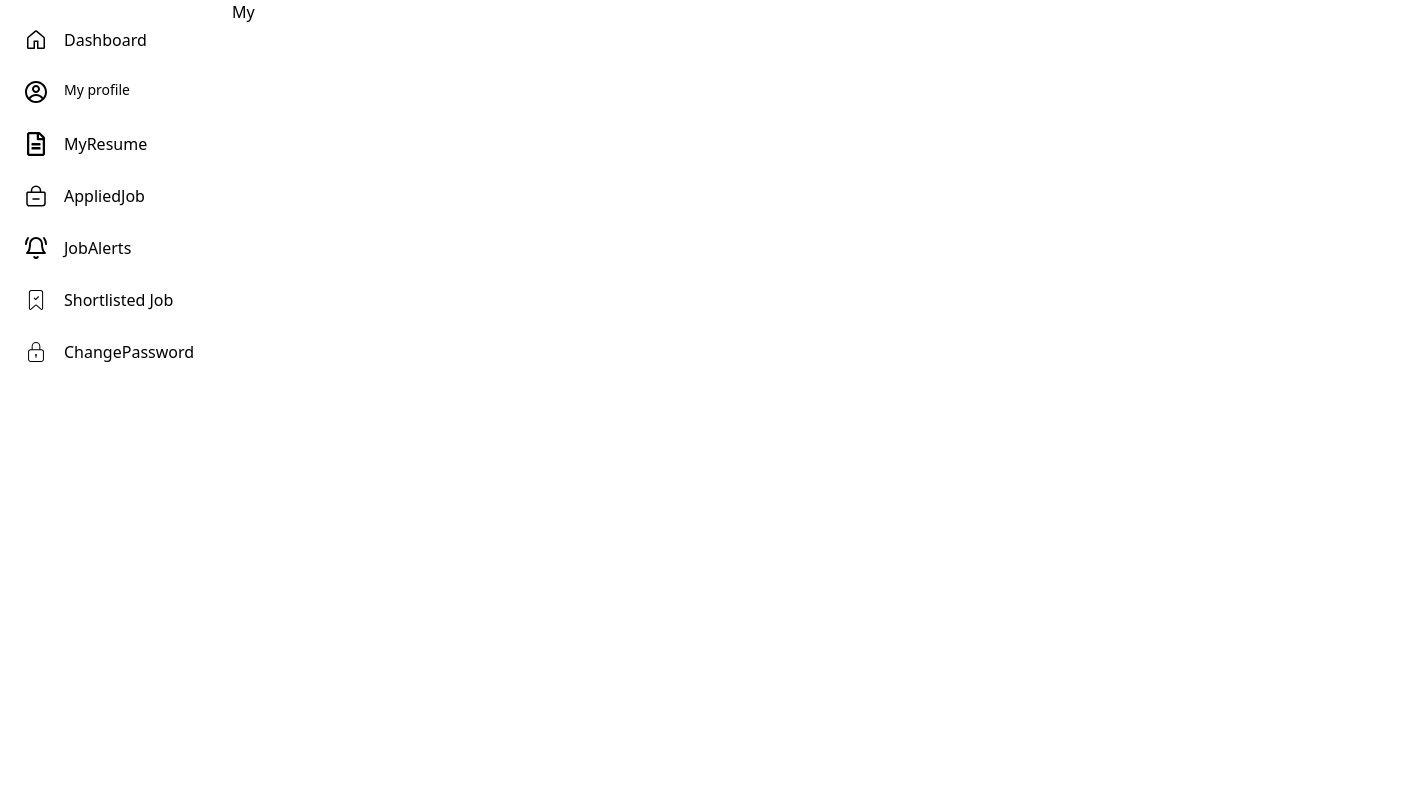
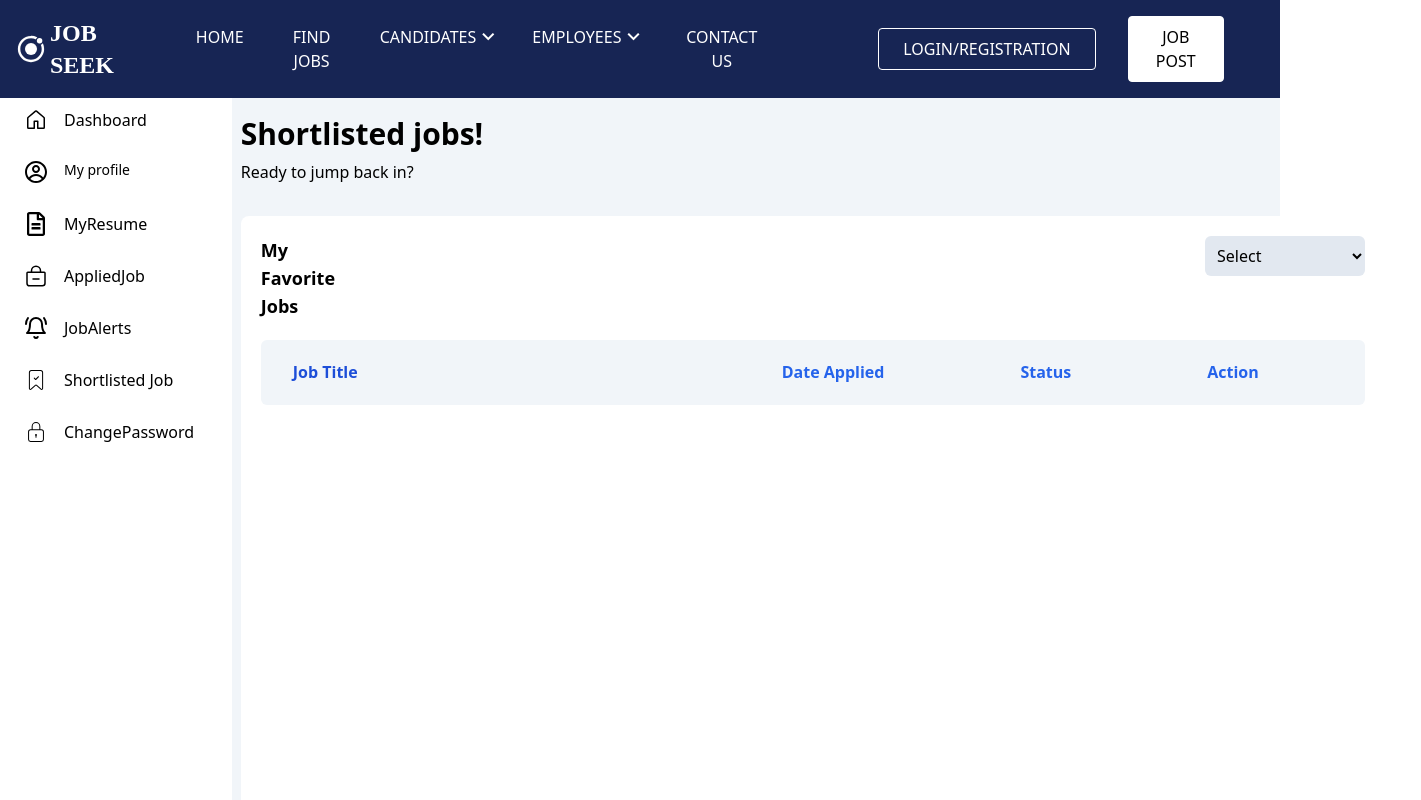
Before and after one commit to Rohandeep-Patra/Job-Portal, a React (Create React App) app in the folder Job Portal/frontend/: page /candidate-dash/candidateshort in a window 1280 px wide. Shown: the top 800 px of the page, 1421 px wide, since content can reach past the window. Built offline with nearby package versions, Linux system fonts and the light colour scheme.

Commit message:
shortlist update

```diff
--- a/Job Portal/frontend/src/Dashboard/CandidateDashboard/CandidateShort.jsx
+++ b/Job Portal/frontend/src/Dashboard/CandidateDashboard/CandidateShort.jsx
@@ -1,17 +1,85 @@
 import React from 'react'
 import CandidateSidebar from './CandidateSidebar'
+import Nav2 from '../../NavBar/Nav2'
+
+// loop
+
 
 function CandidateShort() {
   return (
     <>
-    <div className='flex'>
-      <div><CandidateSidebar /></div>
-      <div>
-        <h2 className=' inline h-[20px] w-[50px] font'>My </h2>
+      {/* ....NavBar....... */}
+      <div className='relative'>
+        <div className='absolute z-50'>
+          <Nav2 />
+        </div>
+
+        {/* sidebar */}
+        <div className=' mt-20 flex z-49 absolute w-full   bg-slate-100'>
+
+          <div className='w-[16%] fixed '><CandidateSidebar /></div>
+          {/* code */}
+
+
+          <div className='  md:p-9 p-9  md:ml-[16%]  mx-auto  w-full     ' >
+            <p className=' text-2xl font-medium md:text-3xl md:font-semibold' >Shortlisted jobs!</p>
+            <p className=' mt-2' >Ready to jump back in?</p>
+
+
+            {/* from */}
+
+            <div className='md:flex flex-col p-5 bg-white md:h-[770px] h-[1000px] w-auto mt-8 rounded-lg'>
+
+              <div className='md:flex'>
+                <p className="font-semibold  text-lg">My Favorite Jobs</p>
+                <div className="md:ml-[670px]">
+                  <select
+                    name="teamSize"
+                    className="p-2 md:ml-[200px] bg-slate-200 focus:bg-white focus:outline-blue-500 rounded-md md:mt-0 mt-3 md:h-10 h-12  w-[160px]"
+                    required
+                  >
+                    <option value="">Select</option>
+                    <option value="Last 6 Months">Last 6 Months</option>
+                    <option value="Last 12 Months">Last 12 Months</option>
+                    <option value="Last 16 Months">Last 16 Months</option>
+                    <option value="Last 24 Months">Last 24 Months</option>
+                    <option value="Last 5 Years">Last 5 Years</option>
+                  </select>
+                </div>
+              </div>
+
+              <div className=" mt-5 md:h-18 h-[65px]  w-full bg-slate-100 flex flex-row rounded-md">
+                <div className="p-3 ml-5 font-semibold text-blue-700 text-[16px] font-serif mt-2	">
+                Job Title
+                </div>
+                <div className="p-3 md:ml-[400px] ml-40 font-semibold text-blue-600 text-[16px] font-serif  mt-2	">
+                  Date Applied
+                </div>
+                <div className="p-3 ml-28 font-semibold text-blue-600 text-[16px] md:block hidden font-serif	 mt-2">
+                  Status
+                </div>
+                <div className="p-3 ml-28 font-semibold text-blue-600 text-[16px] md:block hidden font-serif	 mt-2">
+                  Action
+                </div>
+              </div>
+
+
+
+
+
+
+            </div>
+
+
+
+          </div>
+        </div>
+
+
       </div>
-    </div>
 
-  </>
+
+    </>
   )
 }
 
--- a/Job Portal/frontend/src/Dashboard/CandidateDashboard/ChangePassword.jsx
+++ b/Job Portal/frontend/src/Dashboard/CandidateDashboard/ChangePassword.jsx
@@ -1,13 +1,19 @@
 import React from 'react'
 import CandidateSidebar from './CandidateSidebar'
+import Nav2 from '../../NavBar/Nav2'
 
 function ChangePassword() {
   return (
     <>
-      <div className='flex  bg-slate-200'>
-        <div className=' w-[16%] fixed'><CandidateSidebar /></div>
+    {/* NavBar */}
+    <div className='relative'>
 
-        <div className='  md:p-9 p-9  md:ml-[16%]  mx-auto  w-full md:mt-0 mt-9   ' >
+      <div className='absolute z-50'><Nav2/></div>
+      {/* code */}
+      <div className='flex  bg-slate-200 mt-20'>
+        <div className=' w-[16%] fixed '><CandidateSidebar /></div>
+
+        <div className='  md:p-9 p-9  md:ml-[16%]  mx-auto  w-full   ' >
             <p className=' text-2xl font-medium md:text-3xl md:font-semibold' >Change Password!</p>
             <p className=' mt-2' >Ready to jump back in?</p>
 
@@ -36,6 +42,7 @@ function ChangePassword() {
 
 
         </div>
+        </div>
 
 
     </>
--- a/Job Portal/frontend/src/Dashboard/CandidateDashboard/MyResume.jsx
+++ b/Job Portal/frontend/src/Dashboard/CandidateDashboard/MyResume.jsx
@@ -16,11 +16,11 @@ function MyResume() {
 
 
         {/* ..........code......... */}
-        <div className='flex  bg-slate-200'>
-          <div className=' w-[16%] fixed mt-4'><CandidateSidebar /></div>
+        <div className='flex  bg-slate-200 mt-20'>
+          <div className=' w-[16%] fixed '><CandidateSidebar /></div>
 
 
-          <div className='  md:p-9 p-9  md:ml-[16%]  mx-auto  w-full mt-16    ' >
+          <div className='  md:p-9 p-9  md:ml-[16%]  mx-auto  w-full     ' >
             <p className=' text-2xl font-medium md:text-3xl md:font-semibold' >My Resume!</p>
             <p className=' mt-2' >Ready to jump back in?</p>
 
--- a/Job Portal/frontend/src/Dashboard/CandidateDashboard/Myprofile.jsx
+++ b/Job Portal/frontend/src/Dashboard/CandidateDashboard/Myprofile.jsx
@@ -13,11 +13,11 @@ function Myprofile() {
         </div>
 
         {/* ............code........ */}
-        <div className='flex  bg-slate-200'>
-          <div className=' w-[16%] fixed mt-5 '><CandidateSidebar /></div>
+        <div className='flex  bg-slate-200 mt-20'>
+          <div className=' w-[16%] fixed  '><CandidateSidebar /></div>
 
 
-          <div className='  md:p-9 p-7 md:ml-[15%]  mx-auto  w-full mt-16   ' >
+          <div className='  md:p-9 p-7 md:ml-[15%]  mx-auto  w-full   ' >
             <p className=' text-2xl font-medium md:text-3xl md:font-semibold' >My Profile!</p>
             <p className=' mt-2' >Ready to jump back in?</p>
 
```
